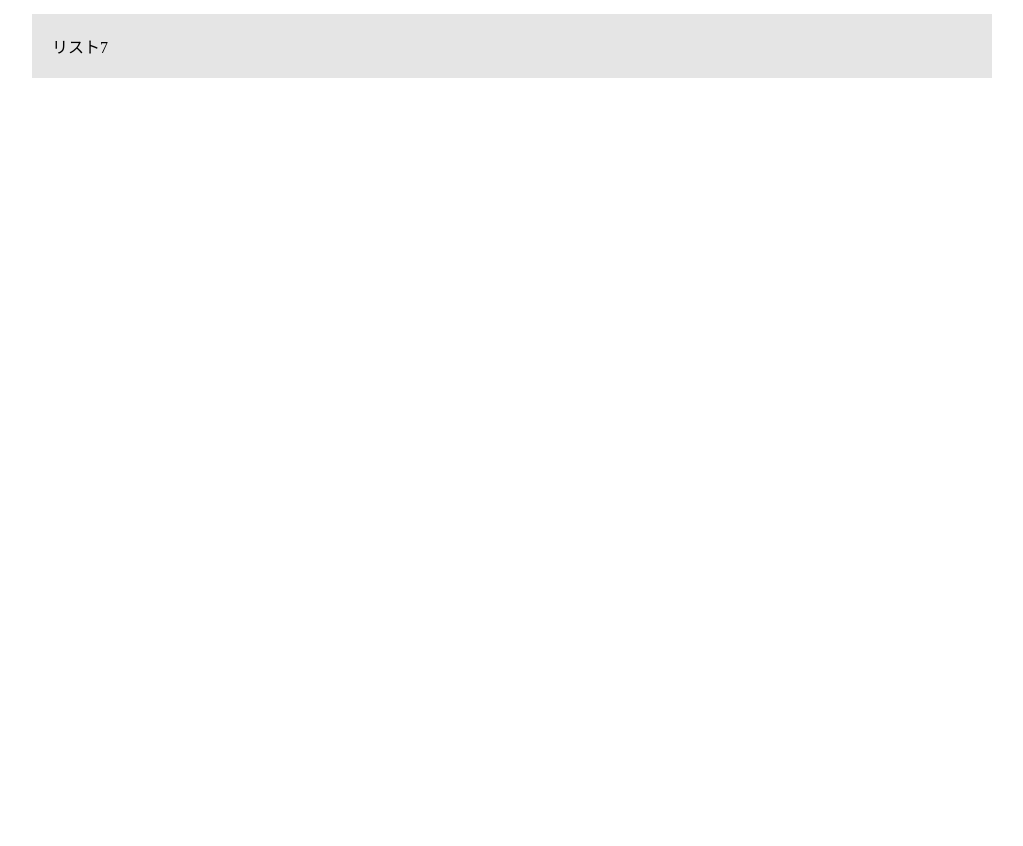
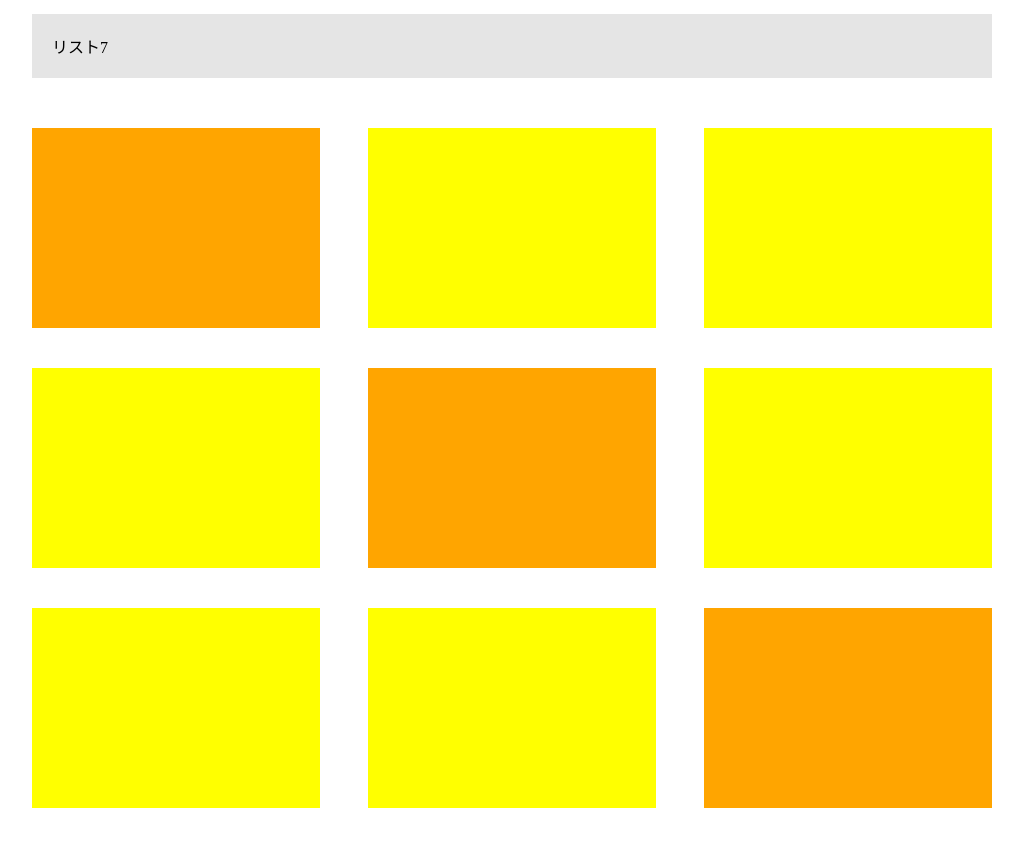
Before and after one commit to YutoSekiguchi-infratop/html-css-chapter8, a plain HTML site: page index.html in a window 1280 px wide. Shown: the part 420-1266 px from the top of the page, without its empty margins (128-1151 px from the left). Before the commit the page ends 800 px from the top, so only its background shows below. Drawn offline with Linux system fonts and the light colour scheme.

Commit message:
[Add]boxの追加・デザイン

```diff
--- a/index.html
+++ b/index.html
@@ -17,5 +17,17 @@
       <li class="list-item">リスト7</li>
     </ul>
   </div>
+
+  <div class="boxes">
+    <div class="box"></div>
+    <div class="box"></div>
+    <div class="box"></div>
+    <div class="box"></div>
+    <div class="box"></div>
+    <div class="box"></div>
+    <div class="box"></div>
+    <div class="box"></div>
+    <div class="box"></div>
+  </div>
 </body>
 </html>
--- a/style.css
+++ b/style.css
@@ -20,3 +20,68 @@
 .list-item:nth-child(odd) {
   background-color: #e5e5e5;
 }
+
+.boxes {
+  width: 960px;
+  margin: 50px auto 50px auto;
+  display: flex;
+  flex-wrap: wrap;
+}
+
+.box:nth-child(1) {
+  width: 30%;
+  height: 200px;
+  margin-right: 5%;
+  margin-bottom: 40px;
+  background-color: orange;
+}
+.box:nth-child(2) {
+  width: 30%;
+  height: 200px;
+  margin-right: 5%;
+  margin-bottom: 40px;
+  background-color: yellow;
+}
+.box:nth-child(3) {
+  width: 30%;
+  height: 200px;
+  margin-bottom: 40px;
+  background-color: yellow;
+}
+.box:nth-child(4) {
+  width: 30%;
+  height: 200px;
+  margin-right: 5%;
+  margin-bottom: 40px;
+  background-color: yellow;
+}
+.box:nth-child(5) {
+  width: 30%;
+  height: 200px;
+  margin-right: 5%;
+  margin-bottom: 40px;
+  background-color: orange;
+}
+.box:nth-child(6) {
+  width: 30%;
+  height: 200px;
+  margin-bottom: 40px;
+  background-color: yellow;
+}
+.box:nth-child(7) {
+  width: 30%;
+  height: 200px;
+  margin-right: 5%;
+  background-color: yellow;
+}
+.box:nth-child(8) {
+  width: 30%;
+  height: 200px;
+  margin-right: 5%;
+  background-color: yellow;
+}
+.box:nth-child(9) {
+  width: 30%;
+  height: 200px;
+  background-color: orange;
+}
```
